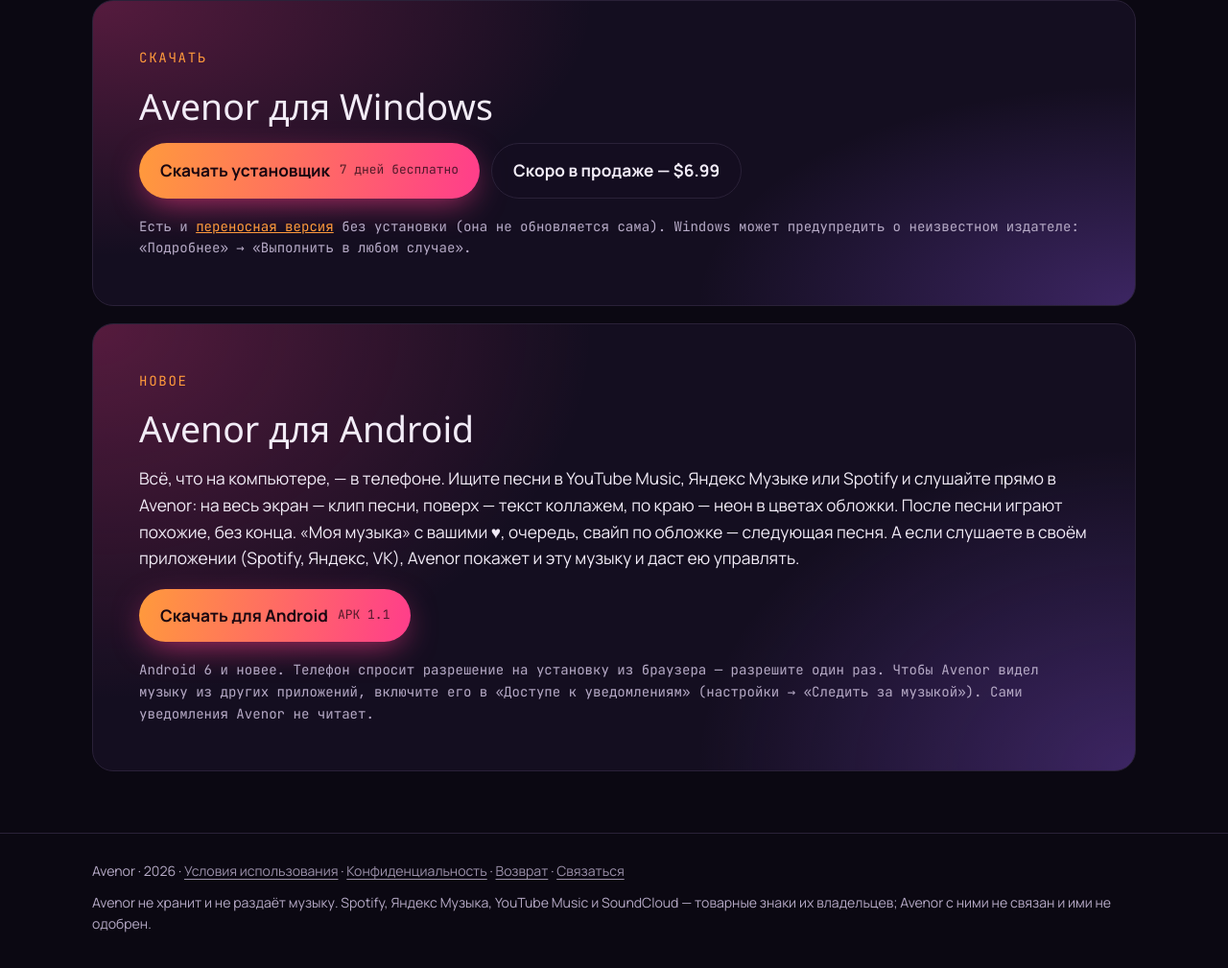
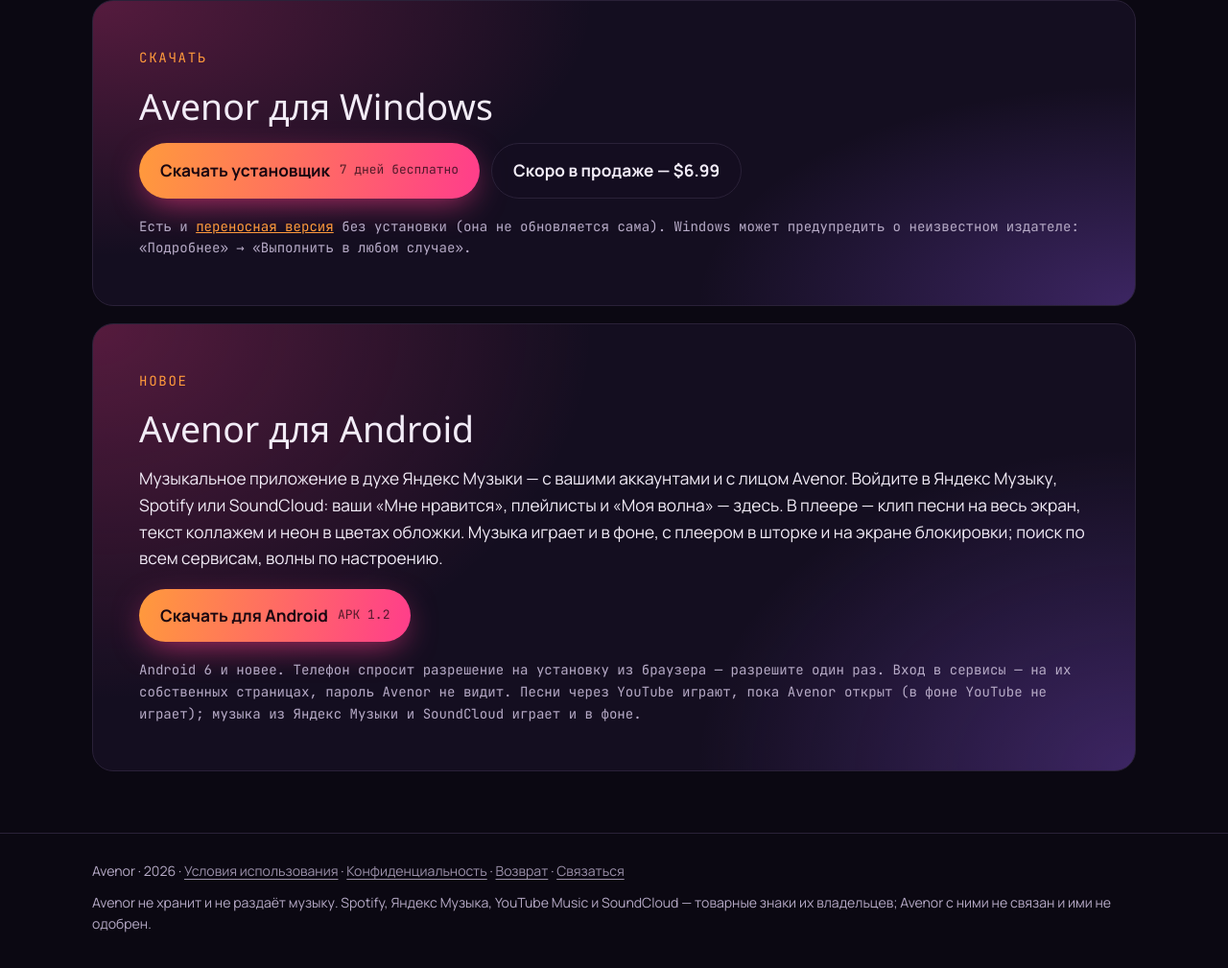
Before and after one commit to damireng/avenor, a plain HTML site: page index.html in a window 1280 px wide. Shown: the part 5637-6646 px from the top of the page at 96% size. Drawn offline with Linux system fonts and the light colour scheme; a web font is replaced by a local one.

Commit message:
Site: Avenor for Android 1.2 (accounts, Yandex Music-like design)
Co-Authored-By: Claude Opus 5.5 <noreply@anthropic.com>

```diff
--- a/index.html
+++ b/index.html
@@ -341,11 +341,11 @@ footer a { color: inherit; text-decoration: underline; text-underline-offset: 3p
       <div class="box" style="margin-top: 18px">
         <p class="eyebrow">Новое</p>
         <h2>Avenor для Android</h2>
-        <p>Всё, что на компьютере, — в телефоне. Ищите песни в YouTube Music, Яндекс Музыке или Spotify и слушайте прямо в Avenor: на весь экран — клип песни, поверх — текст коллажем, по краю — неон в цветах обложки. После песни играют похожие, без конца. «Моя музыка» с вашими ♥, очередь, свайп по обложке — следующая песня. А если слушаете в своём приложении (Spotify, Яндекс, VK), Avenor покажет и эту музыку и даст ею управлять.</p>
+        <p>Музыкальное приложение в духе Яндекс Музыки — с вашими аккаунтами и с лицом Avenor. Войдите в Яндекс Музыку, Spotify или SoundCloud: ваши «Мне нравится», плейлисты и «Моя волна» — здесь. В плеере — клип песни на весь экран, текст коллажем и неон в цветах обложки. Музыка играет и в фоне, с плеером в шторке и на экране блокировки; поиск по всем сервисам, волны по настроению.</p>
         <div class="ctas">
-          <a class="btn btn-main" href="https://github.com/damireng/avenor/releases/download/android-1.1.0/Avenor-Android.apk">Скачать для Android <small>APK 1.1</small></a>
+          <a class="btn btn-main" href="https://github.com/damireng/avenor/releases/download/android-1.2.0/Avenor-Android.apk">Скачать для Android <small>APK 1.2</small></a>
         </div>
-        <p class="fine">Android 6 и новее. Телефон спросит разрешение на установку из браузера — разрешите один раз. Чтобы Avenor видел музыку из других приложений, включите его в «Доступе к уведомлениям» (настройки → «Следить за музыкой»). Сами уведомления Avenor не читает.</p>
+        <p class="fine">Android 6 и новее. Телефон спросит разрешение на установку из браузера — разрешите один раз. Вход в сервисы — на их собственных страницах, пароль Avenor не видит. Песни через YouTube играют, пока Avenor открыт (в фоне YouTube не играет); музыка из Яндекс Музыки и SoundCloud играет и в фоне.</p>
       </div>
     </div>
   </section>
```
Also changed, not shown: privacy.html (+2 -1 lines).
